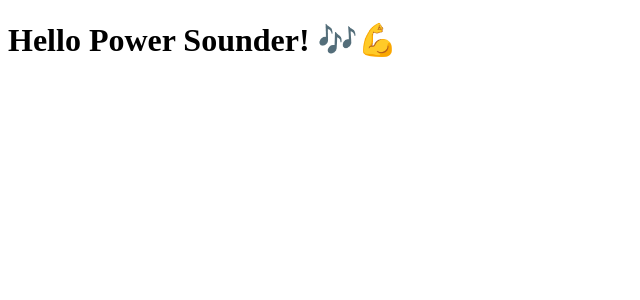
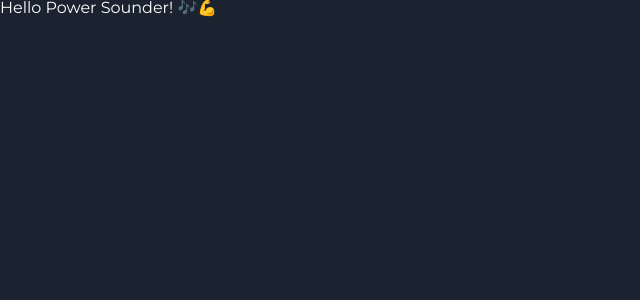
Before and after one commit to YovelBecker/power-sounder, a Vue app: page / in a window 1280 px wide. Shown: the top 300 px of the page, without its empty margins (0-640 px from the left). Built offline with nearby package versions, Linux system fonts and the light colour scheme.

Commit message:
added styling structure

```diff
--- a/babel.config.js
+++ b/babel.config.js
@@ -1,5 +1,5 @@
 module.exports = {
   presets: [
-    '@vue/cli-plugin-babel/preset'
+    '@vue/app'
   ]
 }
--- a/package.json
+++ b/package.json
@@ -9,6 +9,8 @@
   "dependencies": {
     "core-js": "^3.6.5",
     "register-service-worker": "^1.7.1",
+    "sass": "^1.26.11",
+    "style-resources-loader": "^1.3.3",
     "vue": "^2.6.11",
     "vue-router": "^3.2.0",
     "vuex": "^3.4.0"
@@ -19,7 +21,7 @@
     "@vue/cli-plugin-router": "~4.5.0",
     "@vue/cli-plugin-vuex": "~4.5.0",
     "@vue/cli-service": "~4.5.0",
-    "node-sass": "^4.12.0",
+    "node-sass": "^4.14.1",
     "sass-loader": "^8.0.2",
     "vue-template-compiler": "^2.6.11"
   }
--- a/src/main.js
+++ b/src/main.js
@@ -3,6 +3,8 @@ import App from './App.vue'
 import './registerServiceWorker'
 import router from './router'
 import store from './store'
+
+import './styles/main.scss'
 
 Vue.config.productionTip = false
 
--- /dev/null
+++ b/src/styles/app.scss
@@ -0,0 +1,5 @@
+body {
+    background-color: #1b2330;
+    color: $white;
+    font-family: Montserrat;
+}
--- /dev/null
+++ b/src/styles/fonts/fonts.scss
@@ -0,0 +1 @@
+@import url('https://fonts.googleapis.com/css2?family=Montserrat:ital,wght@0,100;0,200;0,300;0,400;0,500;0,600;0,700;0,800;0,900;1,100;1,200;1,300;1,400;1,500;1,600;1,700;1,800;1,900&display=swap');
--- /dev/null
+++ b/src/styles/main.scss
@@ -0,0 +1,9 @@
+@import "reset.scss";
+
+@import "fonts/fonts.scss";
+
+@import "vars.scss";
+
+@import "mixins.scss";
+
+@import "app.scss";
--- /dev/null
+++ b/src/styles/reset.scss
@@ -0,0 +1,83 @@
+html, body, div, span, applet, object, iframe,
+h1, h2, h3, h4, h5, h6, p, blockquote, pre,
+a, abbr, acronym, address, big, cite, code,
+del, dfn, em, img, ins, kbd, q, s, samp,
+small, strike, strong, sub, sup, tt, var,
+b, u, i, center,
+dl, dt, dd, ol, ul, li,
+fieldset, form, label, legend,
+table, caption, tbody, tfoot, thead, tr, th, td,
+article, aside, canvas, details, embed,
+figure, figcaption, footer, header, hgroup,
+menu, nav, output, ruby, section, summary,
+time, mark, audio, video {
+    margin: 0;
+    padding: 0;
+    border: 0;
+    font-size: 100%;
+    font: inherit;
+    vertical-align: baseline;
+}
+
+/* HTML5 display-role reset for older browsers */
+article, aside, details, figcaption, figure,
+footer, header, hgroup, menu, nav, section {
+    display: block;
+}
+
+body {
+    line-height: 1;
+}
+
+ol, ul {
+    list-style: none;
+}
+
+blockquote, q {
+    quotes: none;
+}
+
+blockquote:before, blockquote:after,
+q:before, q:after {
+    content: '';
+    content: none;
+}
+
+table {
+    border-collapse: collapse;
+    border-spacing: 0;
+}
+
+a {
+    color:black;
+}
+
+button {
+    border: none;
+    margin: 0;
+    padding: 0;
+    width: auto;
+    overflow: visible;
+    cursor: pointer;
+
+    background: transparent;
+
+    /* inherit font & color from ancestor */
+    color: inherit;
+    font: inherit;
+
+    /* Normalize `line-height`. Cannot be changed from `normal` in Firefox 4+. */
+    line-height: normal;
+
+    /* Corrects font smoothing for webkit */
+    -webkit-font-smoothing: inherit;
+    -moz-osx-font-smoothing: inherit;
+
+    /* Corrects inability to style clickable `input` types in iOS */
+    -webkit-appearance: none;
+    /* Remove excess padding and border in Firefox 4+ */
+    &::-moz-focus-inner {
+        border: 0;
+        padding: 0;
+    }
+}
--- /dev/null
+++ b/src/styles/vars.scss
@@ -0,0 +1,4 @@
+$white: #fff;
+$grey: #BDBDBD;
+$light-grey: #F4F4F4;
+$dark-grey: #E8E8EF;
--- /dev/null
+++ b/vue.config.js
@@ -0,0 +1,23 @@
+const path = require('path');
+
+module.exports = {
+  lintOnSave: false,
+  pluginOptions: {
+    'style-resources-loader': {
+      preProcessor: 'scss',
+      patterns: [path.resolve(__dirname, 'src/styles/main.scss')]
+    }
+  },
+  css:{
+    requireModuleExtension: true
+  },
+  pages: {
+    index: {
+      entry: './src/main.js',
+      template: 'public/index.html',
+      filename: 'index.html',
+      title: 'Power Sounder',
+      // chunks: ['chunk-vendors', 'chunk-common', 'index']
+    },
+  }
+}
```
Also changed, not shown: src/styles/mixins.scss (added), 1 other file (tests, documents, lock files or other folders).
